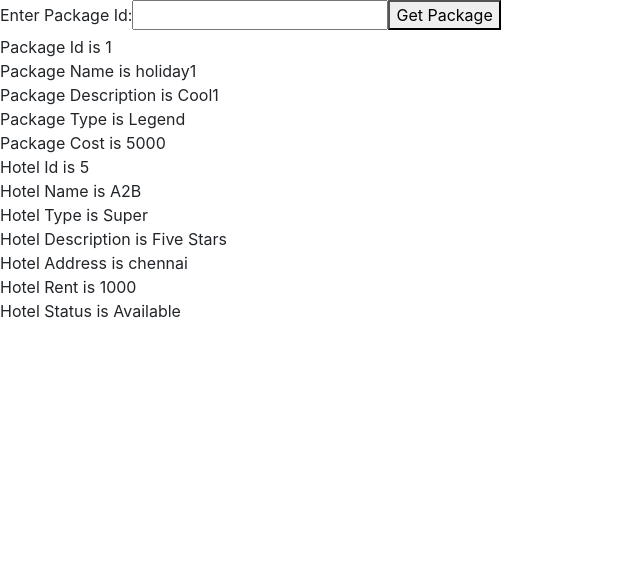
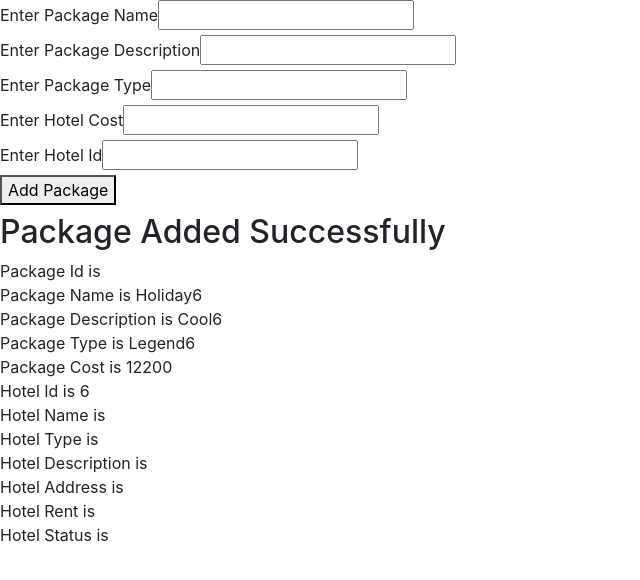
Before and after one commit to Navaneeth1220/tms_frontend, a React (Create React App) app in the folder tms/: page / in a window 1280 px wide. Shown: the top 580 px of the page, without its empty margins (0-640 px from the left). Built offline with nearby package versions, Linux system fonts and the light colour scheme.

Commit message:
AddPackage added

```diff
--- a/tms/src/App.js
+++ b/tms/src/App.js
@@ -7,6 +7,7 @@ import AddHotel from './component/Hotel/AddHotel';
 import DisplayPackageDetails from './component/Package/DisplayPackageDetails';
 import GetPackageDetails from './component/Package/GetPackageDetails';
 import DisplayPackageList from './component/Package/DisplayPackageList';
+import AddPackage from './component/Package/AddPackage';
 
 function App() {
 
@@ -102,11 +103,11 @@ function App() {
 
       {/*<DisplayPackageDetails pack={pack1} />*/}
 
-      {<GetPackageDetails />}
+      {/*<GetPackageDetails />*/}
 
       {/*<DisplayPackageList packs = {packs} />*/}
 
-      {}
+      {<AddPackage />}
 
 
 
--- /dev/null
+++ b/tms/src/component/Package/AddPackage.js
@@ -0,0 +1,135 @@
+
+import React, { useState } from "react";
+import DisplayPackageDetails from "./DisplayPackageDetails";
+import commonStyle from "./commonStyle.module.css"
+
+export default function AddPackage() {
+
+     const pack6 = {
+       packageName: "Holiday6",
+       packageDescription: "Cool6",
+       packageType: "Legend6",
+       packageCost: 12200.0,
+       hotelId: 6,
+
+   }
+
+    const packageNameRef = React.createRef();
+    const packageDescriptionRef = React.createRef();
+    const packageTypeRef = React.createRef();
+    const packageCostRef = React.createRef();
+    const hotelIdRef = React.createRef();
+
+    const initialState = {
+        packageName: undefined,
+        packageDescription: undefined,
+        packageType: undefined,
+        packageCost: undefined,
+        hotelId: undefined,
+        pack: pack6,
+        errMsg: undefined,
+        formStatus: "",
+    };
+
+    const [currentState, setNewState] = useState(initialState);
+
+    const submitHandler = (event) => {
+
+        event.preventDefault();
+        setNewState({ ...currentState, formStatus: "form submitted successfully" });
+
+    };
+
+    const setFieldState = (ref) => {
+
+        const fieldName = ref.current.name;
+        const fieldValue = ref.current.value;
+        const newState = {
+
+            ...currentState,
+            [fieldName]: fieldValue,
+            pack: pack6,
+            errMsg: undefined,
+        };
+
+        setNewState(newState);
+
+    };
+
+    return (
+
+        <div>
+            <form onSubmit={(event) => submitHandler(event)}>
+                <div>
+                    <label>Enter Package Name</label>
+                    <input
+                        name="packageName"
+                        type="text"
+                        ref={packageNameRef}
+                        onChange={() => setFieldState(packageNameRef)}
+                    />
+                </div>
+                <div>
+                    <label>Enter Package Description </label>
+                    <input
+                        name="packageDescription"
+                        type="text"
+                        ref={packageDescriptionRef}
+                        onChange={() => setFieldState(packageDescriptionRef)}
+                    />
+                </div>
+                <div>
+                    <label>Enter Package Type</label>
+                    <input
+                        name="packageType"
+                        type="text"
+                        ref={packageTypeRef}
+                        onChange={() => setFieldState(packageTypeRef)}
+                    />
+                </div>
+                <div>
+                    <label>Enter Hotel Cost</label>
+                    <input
+                        name="packageCost"
+                        type="number"
+                        ref={packageCostRef}
+                        onChange={() => setFieldState(packageCostRef)}
+                    />
+                </div>
+                <div>
+                    <label>Enter Hotel Id</label>
+                    <input
+                        name="hotelId"
+                        type="number"
+                        ref={hotelIdRef}
+                        onChange={() => setFieldState(hotelIdRef)}
+                    />
+                    <br />
+                    <button type="submit">Add Package</button>
+                </div>
+            </form>
+            <h2>{currentState.formStatus}</h2>
+
+            {
+                currentState.pack ? (
+
+                    <div>
+                        <h2>Package Added Successfully</h2>
+                        <DisplayPackageDetails pack={currentState.pack} />
+                    </div>
+
+                ) : ""}
+
+            {
+                currentState.errMsg ? (
+
+                    <div className={commonStyle.error}>
+                        Package Request Was Not Successful <br />
+                        {currentState.errMsg}
+                    </div>
+
+                ) : ""}
+        </div>
+    );
+
+}
```
Lines whose indentation alone changed are shown as unchanged.
